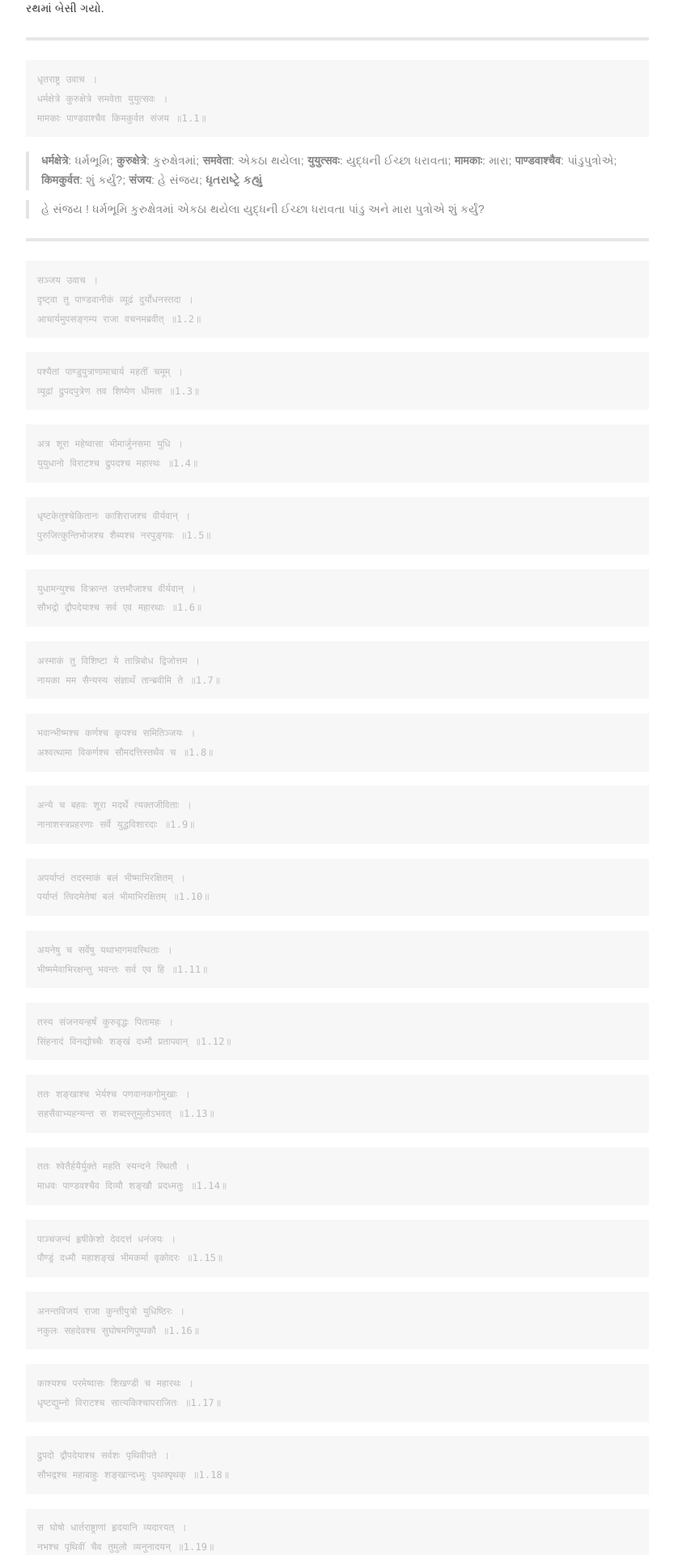
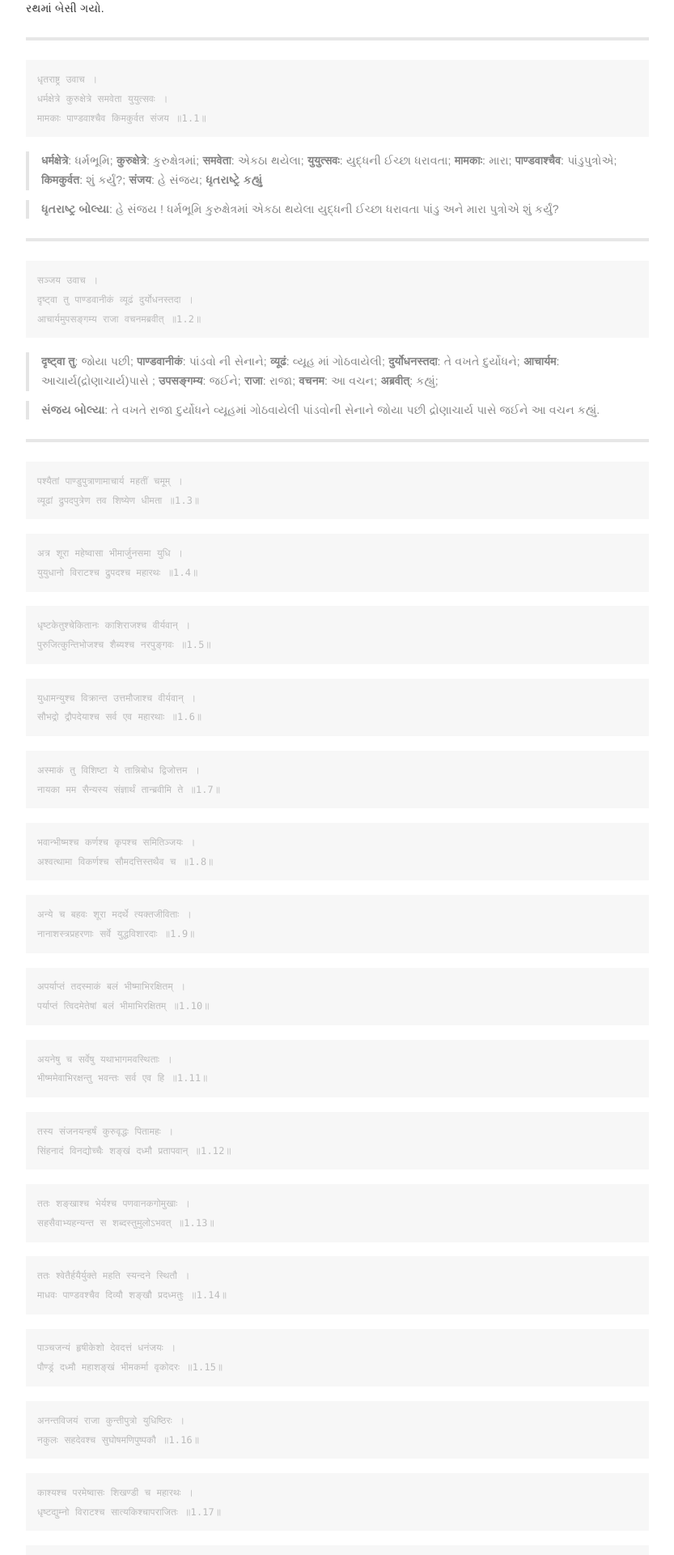
Before and after one commit to bhaveshpp/gita, a Jekyll site: the page built from _adhyay/adhyay1.md, in a window 1280 px wide. Shown: the part 327-2247 px from the top of the page at 81% size, without its empty margins (223-1056 px from the left). Built offline with Jekyll 4.4.1, drawn with Linux system fonts in a browser that asks for light colours; some of the changed text lies outside the part shown.

Commit message:
add translation of 1.2

````diff
--- a/_adhyay/adhyay1.md
+++ b/_adhyay/adhyay1.md
@@ -25,7 +25,7 @@ permalink: adhyay/1
 > **धर्मक्षेत्रे**: ધર્મભૂમિ; **कुरुक्षेत्रे**: કુરુક્ષેત્રમાં; **समवेता**: એકઠા થયેલા; **युयुत्सवः**: યુદ્ધની ઈચ્છા ધરાવતા; **मामकाः**: મારા; **पाण्डवाश्चैव**: પાંડુપુત્રોએ; **किमकुर्वत**: શું કર્યું?; **संजय**: હે સંજય;
 **ધૃતરાષ્ટ્રે કહ્યું**
 
-> હે સંજય ! ધર્મભૂમિ કુરુક્ષેત્રમાં એકઠા થયેલા યુદ્ધની ઈચ્છા ધરાવતા પાંડુ અને મારા પુત્રોએ શું કર્યું?
+> **ધૃતરાષ્ટ્ર બોલ્યા**: હે સંજય ! ધર્મભૂમિ કુરુક્ષેત્રમાં એકઠા થયેલા યુદ્ધની ઈચ્છા ધરાવતા પાંડુ અને મારા પુત્રોએ શું કર્યું?
 
 ----------
 
@@ -34,7 +34,11 @@ permalink: adhyay/1
 दृष्ट्वा तु पाण्डवानीकं व्यूढं दुर्योधनस्तदा ।
 आचार्यमुपसङ्गम्य राजा वचनमब्रवीत् ॥1.2॥
 ```
->
+> **दृष्ट्वा तु**: જોયા પછી; **पाण्डवानीकं**: પાંડવો ની સેનાને; **व्यूढं**: વ્યૂહ માં ગોઠવાયેલી; **दुर्योधनस्तदा**: તે વખતે દુર્યોધને; **आचार्यम**: આચાર્ય(દ્રોણાચાર્ય)પાસે ; **उपसङ्गम्य**: જઈને; **राजा**: રાજા; **वचनम**: આ વચન; **अब्रवीत्**: કહ્યું;
+
+> **સંજય બોલ્યા**: તે વખતે રાજા દુર્યોધને વ્યૂહમાં ગોઠવાયેલી પાંડવોની સેનાને જોયા પછી દ્રોણાચાર્ય પાસે જઈને આ વચન કહ્યું.
+
+----------
 
 ```
 पश्यैतां पाण्डुपुत्राणामाचार्य महतीं चमूम्‌ ।
````
